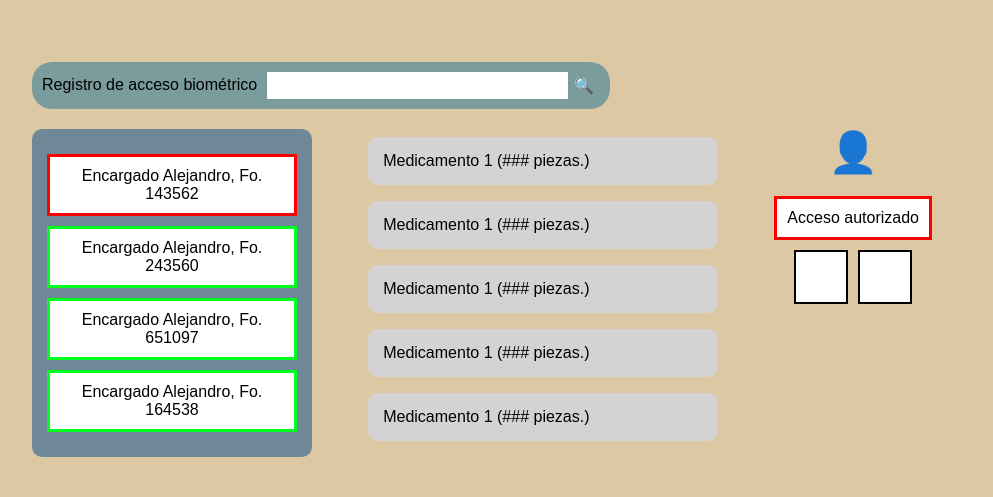
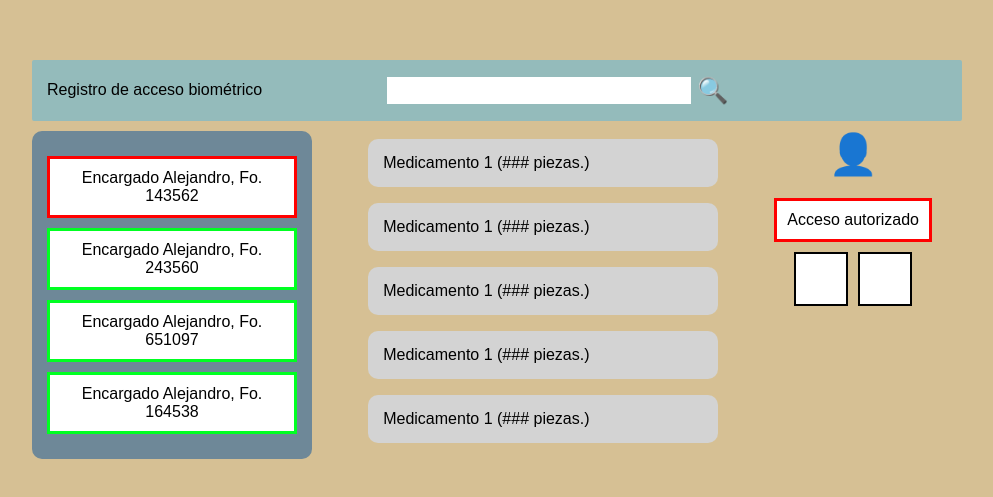
Before and after one commit to JonaAraj/Sistema-de-acceso-biom-trico-para-el-rea-de-medicamentos-controlados, a plain HTML site: page Index AB.html in a window 1280 px wide. Shown: the part 141-638 px from the top of the page, without its empty margins (158-1151 px from the left). Drawn offline with Linux system fonts and the light colour scheme.

Commit message:
Barra de busqueda
Se ajustó la barra de busqueda

```diff
--- a/Index AB.html
+++ b/Index AB.html
@@ -11,7 +11,7 @@
         <div class="barra-busqueda">
             <span>Registro de acceso biométrico</span>
             <input type="text">
-            <button>🔍</button>
+            <button class="Lupa">🔍</button>
         </div>
 
         <div class="contenido">
--- a/style.css
+++ b/style.css
@@ -1,5 +1,5 @@
 body {
-    background-color: #dcc9a3;
+    background-color: #d6c094;
     font-family: Arial, sans-serif;
     margin: 0;
     padding: 0;
@@ -19,18 +19,18 @@ body {
 .barra-busqueda {
     display: flex;
     align-items: center;
-    background-color: #7a9c9c;
-    padding: 10px;
-    border-radius: 20px;
-    width: 62%;
+    background-color: #94bbbb;
+    padding: 15px;
+    border-radius: 2px;
+    width: 100%;
     justify-content:initial;
-    margin-bottom: 20px;
+    margin-bottom: 10px;
 }
 
 .barra-busqueda input {
     flex-grow: 1;
     border: none;
-    margin-left: 10px;
+    margin-left: 125px;
     outline: none;
     height: 25px;
     max-width: 300px;
@@ -39,8 +39,9 @@ body {
 .barra-busqueda button {
     background: none;
     border: none;
-    font-size: 16px;
+    font-size: 25px;
     cursor: pointer;
+
 }
 
 .contenido {
```
